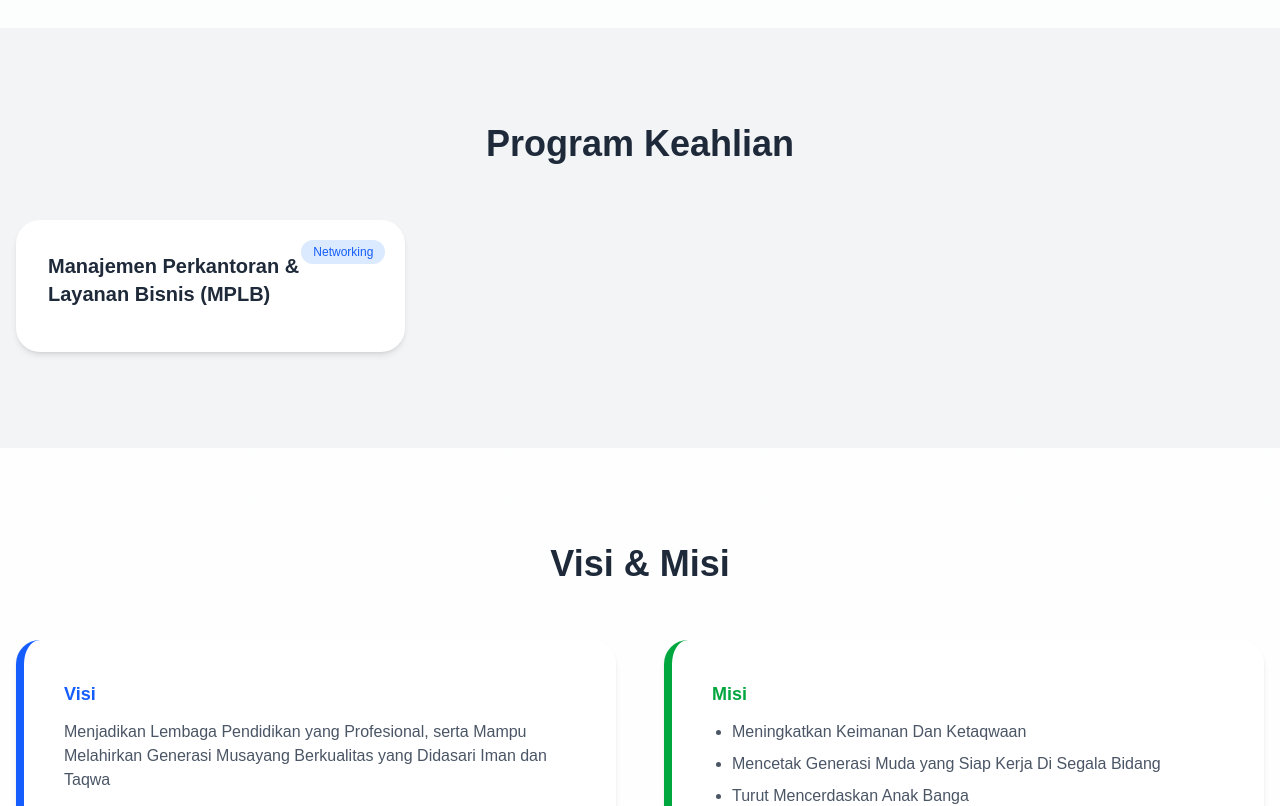
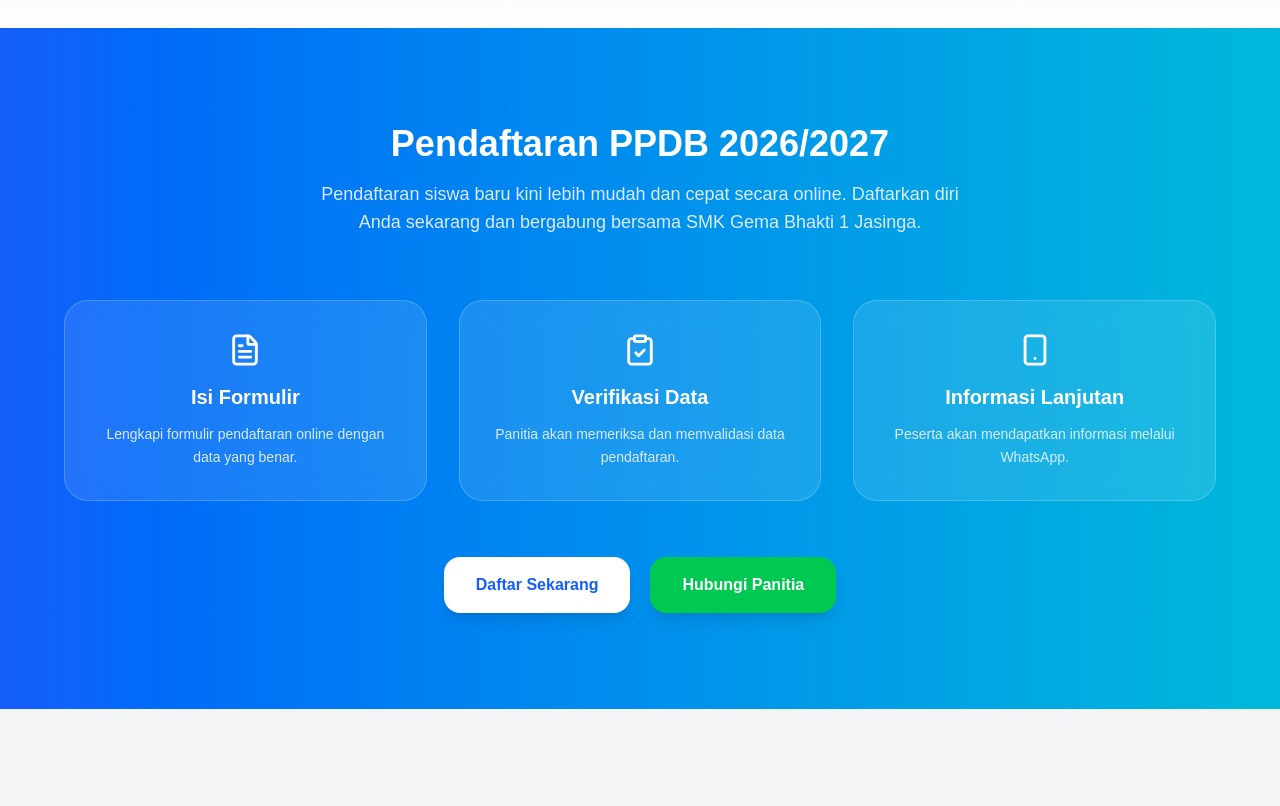
Before and after one commit to Dimas712/smk-gema-bhakti, a Next.js app: page / in a window 1280 px wide. Shown: the part 1420-2226 px from the top of the page. Built offline with nearby package versions, Linux system fonts and the light colour scheme.

Commit message:
update halama ppdb

```diff
--- a/src/app/(website)/page.jsx
+++ b/src/app/(website)/page.jsx
@@ -4,7 +4,14 @@
 import AOS from "aos"
 import "aos/dist/aos.css"
 import HeroSection from "@/components/Herosection"
-import { GraduationCap, Cpu, Briefcase } from "lucide-react"
+import {
+  GraduationCap,
+  Cpu,
+  Briefcase,
+  ClipboardCheck,
+  FileText,
+  Smartphone,
+} from "lucide-react"
 
 export default function Home() {
 
@@ -88,6 +95,92 @@
         </div>
       </section>
 
+      {/* PPDB */}
+      <section
+        id="ppdb"
+        className="py-24 px-4 bg-gradient-to-r from-blue-600 to-cyan-500 text-white"
+      >
+        <div className="container mx-auto max-w-6xl">
+
+          <div
+            data-aos="fade-up"
+            className="text-center mb-16"
+          >
+            <h3 className="text-3xl md:text-4xl font-bold mb-4">
+              Pendaftaran PPDB 2026/2027
+            </h3>
+
+            <p className="max-w-2xl mx-auto text-blue-100 text-lg">
+              Pendaftaran siswa baru kini lebih mudah dan cepat secara online.
+              Daftarkan diri Anda sekarang dan bergabung bersama
+              SMK Gema Bhakti 1 Jasinga.
+            </p>
+          </div>
+
+          {/* Steps */}
+          <div className="grid md:grid-cols-3 gap-8 mb-14">
+            {[
+              {
+                icon: <FileText size={34} />,
+                title: "Isi Formulir",
+                desc: "Lengkapi formulir pendaftaran online dengan data yang benar.",
+              },
+              {
+                icon: <ClipboardCheck size={34} />,
+                title: "Verifikasi Data",
+                desc: "Panitia akan memeriksa dan memvalidasi data pendaftaran.",
+              },
+              {
+                icon: <Smartphone size={34} />,
+                title: "Informasi Lanjutan",
+                desc: "Peserta akan mendapatkan informasi melalui WhatsApp.",
+              },
+            ].map((item, i) => (
+              <div
+                key={i}
+                data-aos="zoom-in"
+                data-aos-delay={i * 150}
+                className="bg-white/10 backdrop-blur-md rounded-3xl p-8 text-center border border-white/20 hover:scale-105 transition"
+              >
+                <div className="flex justify-center mb-4 text-white">
+                  {item.icon}
+                </div>
+
+                <h4 className="text-xl font-semibold mb-3">
+                  {item.title}
+                </h4>
+
+                <p className="text-blue-100 text-sm leading-relaxed">
+                  {item.desc}
+                </p>
+              </div>
+            ))}
+          </div>
+
+          {/* CTA */}
+          <div
+            data-aos="fade-up"
+            className="flex flex-col md:flex-row justify-center items-center gap-5"
+          >
+            <a
+              href="https://forms.gle/avcp3MCXeg3cEhVu5"
+              target="_blank"
+              className="bg-white text-blue-600 font-semibold px-8 py-4 rounded-2xl shadow-lg hover:scale-105 transition"
+            >
+              Daftar Sekarang
+            </a>
+
+            <a
+              href="https://wa.me/628570000000?text=Halo%20Panitia%20PPDB%20SMK%20Gema%20Bhakti%201%20Jasinga,%20saya%20ingin%20bertanya%20tentang%20proses%20pendaftaran."
+              target="_blank"
+              className="bg-green-500 hover:bg-green-600 text-white font-semibold px-8 py-4 rounded-2xl shadow-lg hover:scale-105 transition"
+            >
+              Hubungi Panitia
+            </a>
+          </div>
+        </div>
+      </section>
+
       {/* Program Keahlian */}
       <section id="jurusan" className="bg-gray-100 py-24 px-4">
         <div className="container mx-auto">
@@ -103,6 +196,7 @@
               {
                 title: "Manajemen Perkantoran & Layanan Bisnis (MPLB)",
                 badge: "Networking",
+                desc: "Mempelajari administrasi modern, layanan bisnis, komunikasi, dan teknologi perkantoran.",
               }
             ].map((item, index) => (
               <div
@@ -114,9 +208,11 @@
                 <span className="absolute top-5 right-5 text-xs bg-blue-100 text-blue-600 px-3 py-1 rounded-full">
                   {item.badge}
                 </span>
+
                 <h4 className="font-semibold text-xl mb-3">
                   {item.title}
                 </h4>
+
                 <p className="text-gray-600">
                   {item.desc}
                 </p>
@@ -143,9 +239,10 @@
             <p className="font-semibold text-blue-600 mb-3 text-lg">
               Visi
             </p>
+
             <p className="text-gray-600">
-              Menjadikan Lembaga Pendidikan yang Profesional, serta Mampu Melahirkan Generasi
-              Musayang Berkualitas yang Didasari Iman dan Taqwa
+              Menjadikan Lembaga Pendidikan yang Profesional, serta Mampu
+              Melahirkan Generasi Berkualitas yang Didasari Iman dan Taqwa.
             </p>
           </div>
 
@@ -156,12 +253,16 @@
             <p className="font-semibold text-green-600 mb-3 text-lg">
               Misi
             </p>
+
             <ul className="list-disc ml-5 text-gray-600 space-y-2">
               <li>Meningkatkan Keimanan Dan Ketaqwaan</li>
               <li>Mencetak Generasi Muda yang Siap Kerja Di Segala Bidang</li>
-              <li>Turut Mencerdaskan Anak Banga</li>
+              <li>Turut Mencerdaskan Anak Bangsa</li>
               <li>Berperan Aktif Dalam Membangun Negara</li>
-              <li>Menjadikan Siswa-Siswi SMK GEMA BHAKTI 1 Jasinga Taat Pada Orang Tua dan Guru</li>
+              <li>
+                Menjadikan Siswa-Siswi SMK Gema Bhakti 1 Jasinga Taat Pada
+                Orang Tua dan Guru
+              </li>
             </ul>
           </div>
         </div>
```
